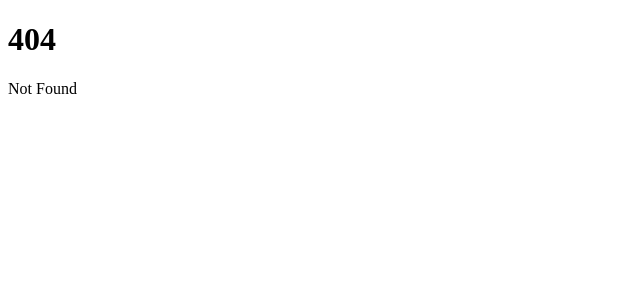
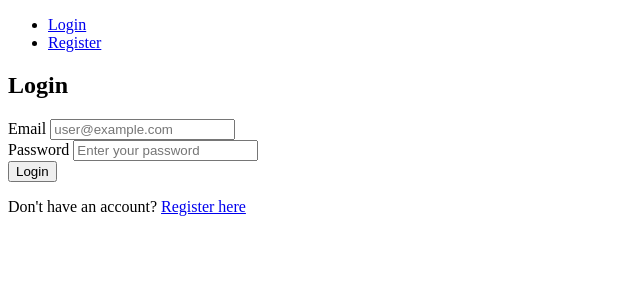
Before and after one commit to aleksihay/wsd-project, a SvelteKit app in the folder client/: page /auth/login in a window 1280 px wide. Before the commit this address had no page. Shown: the top 300 px of the page, without its empty margins (0-640 px from the left). Built offline with nearby package versions, Linux system fonts and the light colour scheme; no server answers.

Commit message:
Client side funtionality for registration and logging in

```diff
--- /dev/null
+++ b/client/src/lib/apis/authApi.js
@@ -0,0 +1,23 @@
+import { PUBLIC_API_URL } from "$env/static/public";
+
+const login = async (credentials) => {
+  return await fetch(`${PUBLIC_API_URL}/api/auth/login`, {
+    method: "POST",
+    headers: {
+      "Content-Type": "application/json",
+    },
+    body: JSON.stringify(credentials),
+  });
+};
+
+const register = async (user) => {
+  return await fetch(`${PUBLIC_API_URL}/api/auth/register`, {
+    method: "POST",
+    headers: {
+      "Content-Type": "application/json",
+    },
+    body: JSON.stringify(user),
+  });
+};
+
+export { login, register };
--- /dev/null
+++ b/client/src/lib/states/authState.svelte.js
@@ -0,0 +1,67 @@
+import { browser } from "$app/environment";
+import * as authApi from "$lib/apis/authApi.js";
+
+const USER_KEY = "user";
+const TOKEN_KEY = "token";
+
+let user = $state(null);
+let token = $state(null);
+
+if (browser) {
+  const storedUser = localStorage.getItem(USER_KEY);
+  const storedToken = localStorage.getItem(TOKEN_KEY);
+
+  if (storedUser) {
+    user = JSON.parse(storedUser);
+  }
+  if (storedToken) {
+    token = storedToken;
+  }
+}
+
+const useAuthState = () => {
+  return {
+    get user() {
+      return user;
+    },
+    get token() {
+      return token;
+    },
+    login: async (email, password) => {
+      const response = await authApi.login({ email, password });
+
+      if (!response.ok) {
+        const errorData = await response.json();
+        throw new Error(errorData.error || "Login failed");
+      }
+
+      const data = await response.json();
+      user = data.user;
+      token = data.token;
+
+      localStorage.setItem("user", JSON.stringify(data.user));
+      localStorage.setItem("token", data.token);
+
+      return data;
+    },
+    register: async (email, password) => {
+      const response = await authApi.register({ email, password });
+
+      if (!response.ok) {
+        const errorData = await response.json();
+        throw new Error(errorData.error || "Registration failed");
+      }
+
+      return await response.json();
+    },
+    logout: () => {
+      user = null;
+      token = null;
+
+      localStorage.removeItem("user");
+      localStorage.removeItem("token");
+    },
+  };
+};
+
+export { useAuthState };
--- a/client/src/routes/+layout.svelte
+++ b/client/src/routes/+layout.svelte
@@ -1,11 +1,28 @@
 <script>
-	import favicon from '$lib/assets/favicon.svg';
-
-	let { children } = $props();
+  import { useAuthState } from "$lib/states/authState.svelte.js";
+  let { children } = $props();
+  const authState = useAuthState();
 </script>
 
-<svelte:head>
-	<link rel="icon" href={favicon} />
-</svelte:head>
+<header>
+  {#if authState.user}
+    <div>
+      <span>Hello, {authState.user.email}!</span>
+      <button onclick={() => authState.logout()}>Logout</button>
+	  <ul>
+    	<li><a href="/communities">Browse our communities</a></li>
+    	<li><a href="/todos">Click here for todos</a></li>
+    	<li><a href="/temperature">Temperature</a></li>
+	</ul>
+    </div>
+  {:else}
+    <ul>
+      <li><a href="/auth/login">Login</a></li>
+      <li><a href="/auth/register">Register</a></li>
+    </ul>
+  {/if}
+</header>
 
-{@render children()}
+<main>
+  {@render children()}
+</main>
--- a/client/src/routes/+page.svelte
+++ b/client/src/routes/+page.svelte
@@ -1,7 +1,3 @@
 <h1>Welcome</h1>
 
-<ul>
-    <li><a href="/communities">Browse our communities</a></li>
-    <li><a href="/todos">Click here for todos</a></li>
-    <li><a href="/temperature">Temperature</a></li>
-</ul>
+<p>Welcome to the home page!</p>
--- /dev/null
+++ b/client/src/routes/auth/[action]/+page.js
@@ -0,0 +1,9 @@
+import { error } from "@sveltejs/kit";
+
+export const load = ({ params }) => {
+  if (params.action !== "login" && params.action !== "register") {
+    throw error(404, "Page not found.");
+  }
+
+  return params;
+};
--- /dev/null
+++ b/client/src/routes/auth/[action]/+page.svelte
@@ -0,0 +1,95 @@
+<script>
+  import { goto } from "$app/navigation";
+  import { page } from "$app/state";
+  import { useAuthState } from "$lib/states/authState.svelte.js";
+
+  let message = $state("");
+  let errorMessage = $state("");
+  let isLoading = $state(false);
+
+  const authState = useAuthState();
+
+  const handleForm = async (e) => {
+    e.preventDefault();
+    errorMessage = "";
+    message = "";
+    isLoading = true;
+
+    const formData = new FormData(e.target);
+    const { email, password } = Object.fromEntries(formData);
+
+    try {
+      if (page.params.action === "login") {
+        await authState.login(email, password);
+        message = "Login successful! Redirecting...";
+        setTimeout(() => goto("/"), 1000);
+      } else {
+        await authState.register(email, password);
+        message = "Registration successful! You can now log in.";
+        setTimeout(() => goto("/auth/login"), 2000);
+      }
+    } catch (error) {
+      errorMessage = error.message;
+    } finally {
+      isLoading = false;
+    }
+  };
+</script>
+
+<h2>
+  {page.params.action === "login" ? "Login" : "Register"}
+</h2>
+
+{#if message}
+  <div>
+    <p>{message}</p>
+  </div>
+{/if}
+
+{#if errorMessage}
+  <div>
+    <p>{errorMessage}</p>
+  </div>
+{/if}
+
+<form onsubmit={handleForm}>
+  <label>
+    <span>Email</span>
+    <input
+      id="email"
+      name="email"
+      type="email"
+      placeholder="user@example.com"
+      required
+    />
+  </label>
+  <br />
+  <label>
+    <span>Password</span>
+    <input
+      id="password"
+      name="password"
+      type="password"
+      placeholder="Enter your password"
+      required
+    />
+  </label>
+  <br />
+  <button type="submit" disabled={isLoading}>
+    {isLoading
+      ? "Please wait..."
+      : page.params.action === "login"
+        ? "Login"
+        : "Register"}
+  </button>
+</form>
+
+{#if page.params.action === "login"}
+  <p>
+    Don't have an account? <a href="/auth/register">Register here</a>
+  </p>
+{:else}
+  <p>
+    Already have an account? <a href="/auth/login">Login here</a>
+  </p>
+{/if}
```
